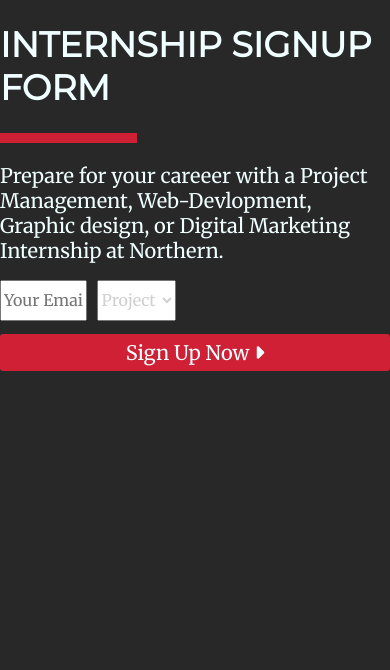
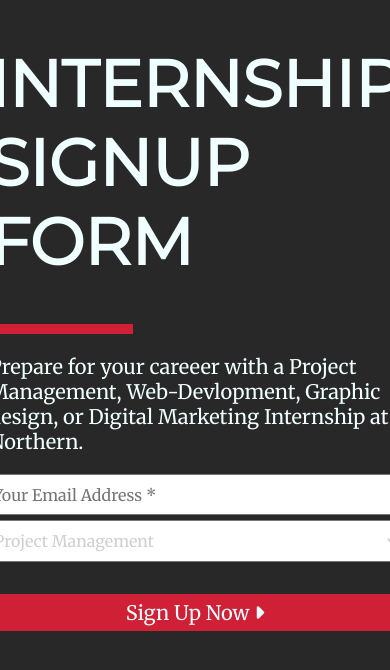
Before and after one commit to TuBl/NorthernFrontEnd, a React (Create React App) app: page / in a window 390 px wide. Shown: the top 670 px of the page. Built offline with nearby package versions, Linux system fonts and the light colour scheme.

Commit message:
Mobile Styles

```diff
--- a/src/assets/CSS/styles.css
+++ b/src/assets/CSS/styles.css
@@ -110,18 +110,18 @@ p {
   h1 {
     font-family: "Montserrat", sans-serif;
     font-weight: bold;
-    font-size: 35px;
+    font-size: 35%vw;
     color: azure;
   }
   h2 {
     font-family: "Montserrat", sans-serif;
     font-weight: bold;
-    font-size: 25px;
+    font-size: 25%vw;
     color: azure;
   }
   p {
     font-family: "Merriweather", serif;
-    font-size: 20px;
+    font-size: 20%vw;
     color: azure;
   }
 
@@ -146,9 +146,13 @@ p {
 
   [class*="heading"] {
     width: 100%;
+    display: flex;
+    flex-wrap: wrap;
   }
   [class*="form"] {
     width: 100%;
+    display: flex;
+    flex-direction: column;
   }
 
   [class*="btn"] {
@@ -156,7 +160,7 @@ p {
     background: #d02035;
     border: none;
     border-radius: 0.2rem;
-    margin-top: 1rem;
+    margin-top: 5rem;
     height: 2.3rem;
     font-family: "Merriweather", serif;
     font-size: 20px;
@@ -165,16 +169,18 @@ p {
 
   [class*="inputs"] {
     display: flex;
+    flex-wrap: wrap;
     width: 100%;
     justify-content: space-between;
     align-items: center;
   }
   [class*="input"] {
     height: 2.2rem;
-    width: 45%;
+    width: 100%;
     font-family: "Merriweather", serif;
     font-weight: italic;
     font-size: 16px;
+    margin-bottom: 0.3rem;
   }
   [class*="inputErr"] {
     height: 2.2rem;
@@ -186,7 +192,7 @@ p {
   }
   [class*="select"] {
     height: 2.6rem;
-    width: 45%;
+    width: 100%;
     font-family: "Merriweather", serif;
     font-weight: italic;
     font-size: 16px;
```
